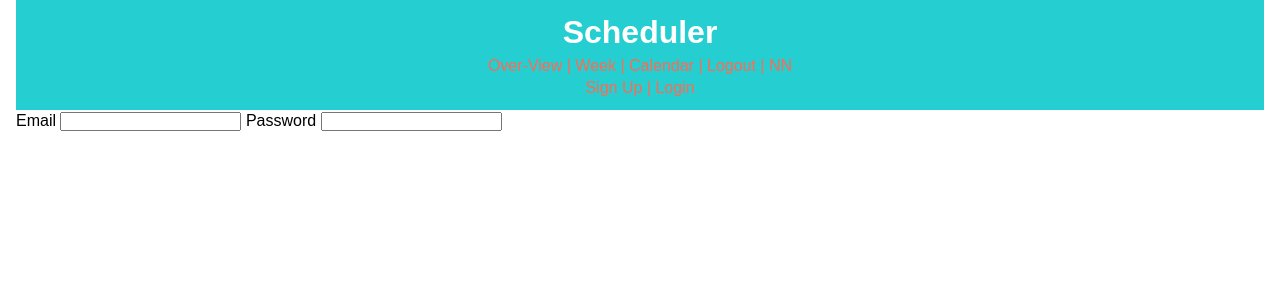
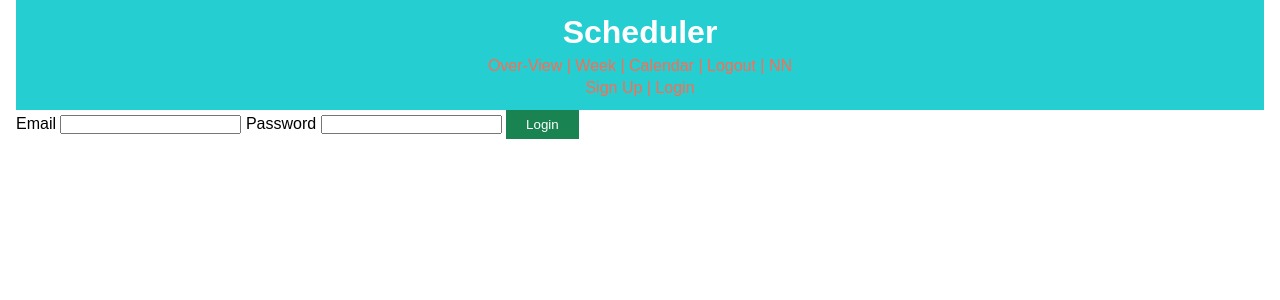
Before and after one commit to VanVDC/DC-Notebook, a React (Create React App) app: page /signin in a window 1280 px wide. Shown: the top 300 px of the page. Built offline with nearby package versions, Linux system fonts and the light colour scheme; no server answers; the HTML template or start-up script is replaced by a standard one.

Commit message:
add butons

```diff
--- a/src/components/auth/SignIn.jsx
+++ b/src/components/auth/SignIn.jsx
@@ -7,7 +7,14 @@ function SignIn() {
           <label htmlFor="">Email</label> {" "}
           <input type="text"/>{" "}
           <label htmlFor="">Password</label>{" "}
-          <input type="text"/>
+          <input type="text"/> {" "}
+
+          <input
+            type="submit"
+            value='Login'
+            className='btn'
+            style={{flex: '1'}}
+            />
 
       </form>
     </React.Fragment>
--- a/src/components/auth/SignUp.jsx
+++ b/src/components/auth/SignUp.jsx
@@ -11,7 +11,13 @@ function SignUp() {
           <label htmlFor="">Email</label>{" "}
           <input type="text"/>
           <label htmlFor="">Password</label>{" "}
-          <input type="text"/>
+          <input type="text"/>{" "}
+          <input
+            type="submit"
+            value='Submit'
+            className='btn'
+            style={{flex: '1'}}
+            />
 
 
       </form>
--- a/src/components/layout/SignedInLink.jsx
+++ b/src/components/layout/SignedInLink.jsx
@@ -7,7 +7,7 @@ function SignedInLink() {
       <Link style={linkStyle} to= "/">Over-View</Link> | {" "}
       <Link style={linkStyle} to= "/week">Week</Link> | {" "}
       <Link style={linkStyle} to= "/calendar">Calendar</Link> | {" "}
-      <Link style={linkStyle} to= "/logut">Logout</Link> | {" "}
+      <Link style={linkStyle} to= "/">Logout</Link> | {" "}
       <Link style={linkStyle} to= "/">NN</Link>
     </ul>
   )
```
